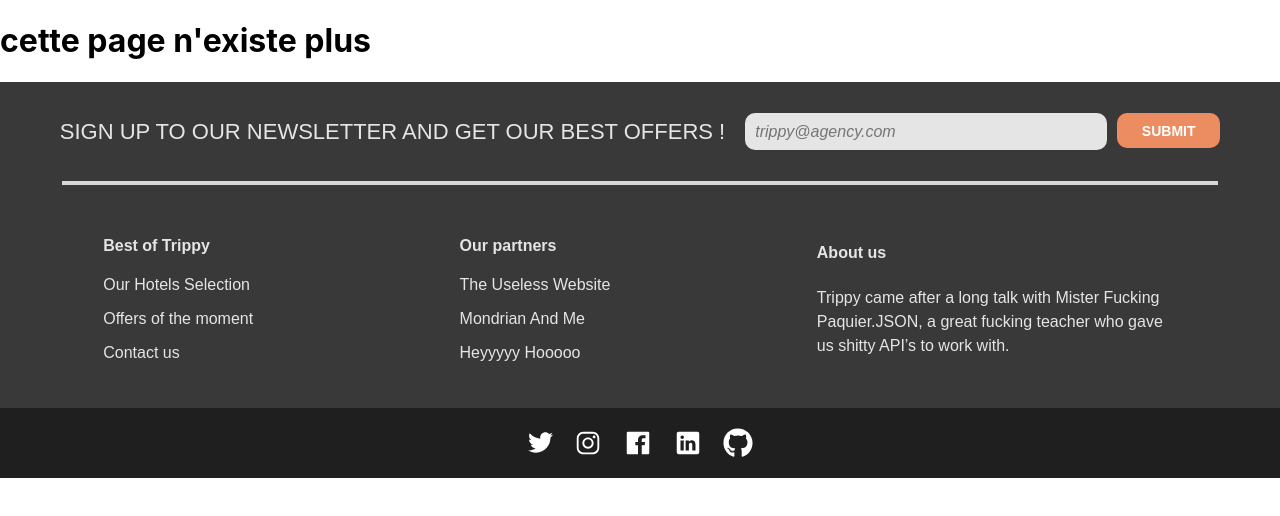
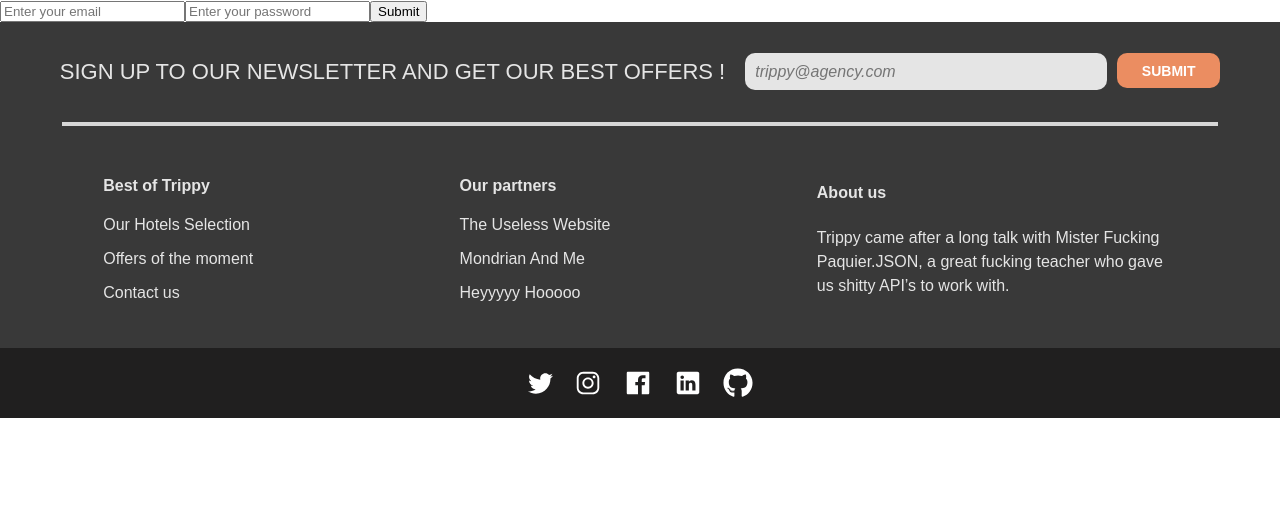
Before and after one commit to BK-sensei/Trippy, a React (Create React App) app: page /login in a window 1280 px wide. Shown: the top 516 px of the page. Built offline with nearby package versions, Linux system fonts and the light colour scheme.

Commit message:
jai commencer le login mais pas fini je les importer dan app

```diff
--- a/package.json
+++ b/package.json
@@ -6,6 +6,7 @@
     "@testing-library/jest-dom": "^5.15.0",
     "@testing-library/react": "^11.2.7",
     "@testing-library/user-event": "^12.8.3",
+    "formik": "^2.2.9",
     "google-map-react": "^2.1.10",
     "leaflet": "^1.7.1",
     "react": "^17.0.2",
@@ -16,7 +17,8 @@
     "react-scripts": "4.0.3",
     "react-slideshow-image": "^3.6.0",
     "styled-components": "^5.3.3",
-    "web-vitals": "^1.1.2"
+    "web-vitals": "^1.1.2",
+    "yup": "^0.32.11"
   },
   "scripts": {
     "start": "react-scripts start",
--- a/src/App.js
+++ b/src/App.js
@@ -6,6 +6,7 @@ import Hotel from './pages/Hotel'
 import Favoris from "./pages/Favoris"
 import NotFound from './pages/NotFound'
 import Footer from "./components/Footer";
+import Login from "./pages/Login"
 
 const Container = styled.div`
 
@@ -20,6 +21,7 @@ const App = () => {
             <Route path="/hotels/:city" element={<Hotels/>} />
             <Route path="/hotel/:id" element={<Hotel/>} />
             <Route path="/favoris"  element={<Favoris />}/>
+            <Route path="/login"  element={<Login/>}/>
             <Route path="*" element={<NotFound/>} />
           </Routes>
         </BrowserRouter>
--- a/src/components/HotelCard.js
+++ b/src/components/HotelCard.js
@@ -55,7 +55,7 @@ const HotelCard =( {hotel, index, selectedHotel }) => {
 
     useEffect(() => {
         // const idHotel = hotel._id
-        if (selectedHotel === hotel) {
+        if (selectedHotel === hotel._id) {
           ref.current.scrollIntoView({ behavior: "smooth" })
         }
       }, [selectedHotel,hotel])
--- /dev/null
+++ b/src/pages/Login.js
@@ -0,0 +1,72 @@
+import { useState } from 'react'
+import { useFormik } from "formik"
+import * as Yup from 'yup'
+import styled from "styled-components"
+import {  useNavigate } from "react-router-dom"
+
+const divForm = styled.div`
+    display: flex;
+    // justify-content : center;
+`
+
+const Login = () =>{
+    const {isLogged , setIsLogged} = useState(false)
+
+    let navigate = useNavigate();
+
+    const formik = useFormik({
+        initialValues: {
+          email: "",
+          password: ""
+        },
+        onSubmit: values => {
+          console.log(values)
+          handleButtonClick()
+        },
+        validationSchema: Yup.object().shape({
+                email: Yup.string()
+            .min(5, "Email trop court")
+                    .email("Email invalid")
+            .required("Email est requis"),
+          password: Yup.string()
+            .min(5, "Password trop court")
+            .required("Password est requis")
+        }),
+            validateOnChange: false
+    })
+
+    const handleButtonClick = (event) => {
+        if (isLogged === false) {
+          setIsLogged(true)
+          navigate("/")
+        } else {
+          setIsLogged(false)
+        }
+      }
+
+
+    return (
+        <divForm>
+
+                <form onSubmit={formik.handleSubmit}>
+                    <input
+                        name="email"
+                        type="email"
+                        placeholder="Enter your email"
+                        value={formik.values.email}
+                        onChange={formik.handleChange}
+                    />
+                    <input
+                        name="password"
+                        type="password"
+                        placeholder="Enter your password"
+                        value={formik.values.password}
+                        onChange={formik.handleChange}
+                    />
+                    <button type="submit">Submit</button>
+                </form>
+
+        </divForm>
+    )
+}
+export default Login
```
Also changed, not shown: 1 other file (tests, documents, lock files or other folders).
